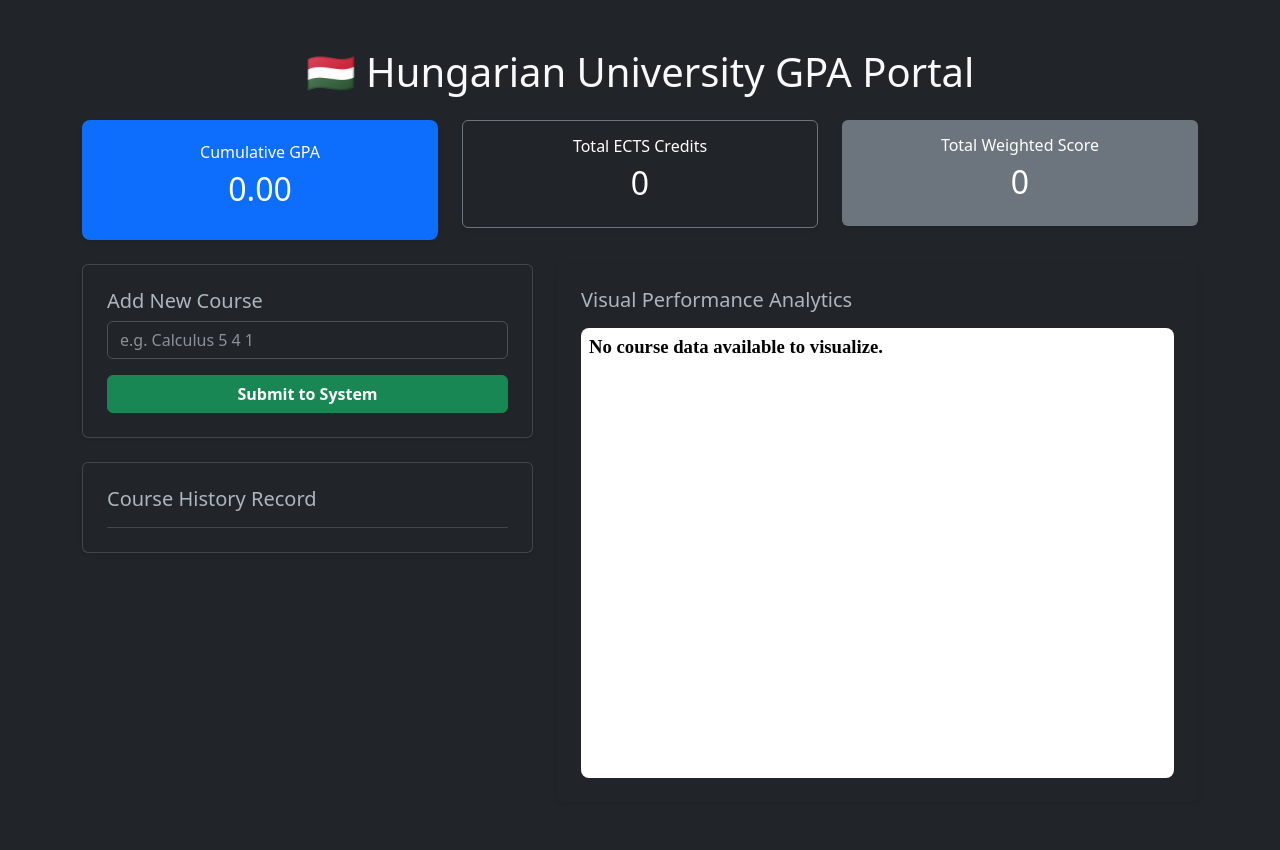
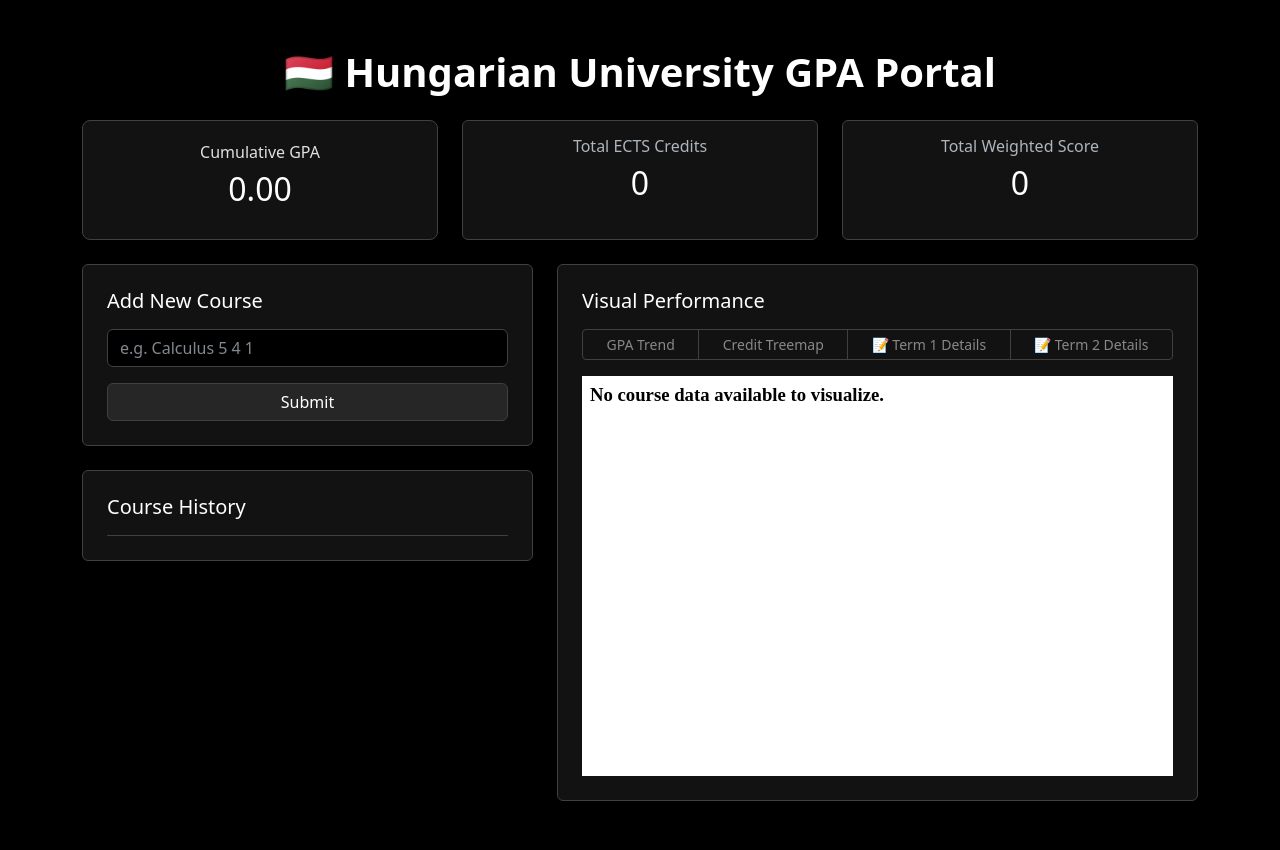
Before and after one commit to ronioz/my-gpa-calculator, a FastAPI app: page /dashboard in a window 1280 px wide. After the commit the page ends 801 px from the top, so only its background shows below. Run offline with FastAPI, Linux system fonts and the light colour scheme.

Commit message:
Final touches

```diff
--- a/src/app.py
+++ b/src/app.py
@@ -1,5 +1,4 @@
 from pathlib import Path
-import json
 
 from fastapi import FastAPI, HTTPException, Request, Form
 from fastapi.responses import HTMLResponse, RedirectResponse
@@ -13,33 +12,22 @@ from src.visualization import (
     generate_credits_plot,
     generate_term_specific_plot,
 )
-
-# ==========================================
-# 1. SETUP & INITIALIZATION
-# ==========================================
 app = FastAPI(title="Hungarian University GPA API", description="API and Dashboard for managing courses and calculating GPA.")
 
 BASE_DIR = Path(__file__).resolve().parent
 TEMPLATE_DIR = BASE_DIR.parent / "templates"
 templates = Jinja2Templates(directory=str(TEMPLATE_DIR))
 
-# Initialize the storage manager and load existing data
 my_courses = Courses()
 storage = CourseStorage()
 
-# Load the dictionary of courses from storage, and attach it to the Courses object
 my_courses.courses = storage.load()
 
-# Pydantic Model for API Input Validation
 class CourseInput(BaseModel):
     course_name: str
     credit: int
     score: int
     term_id: int
-
-# ==========================================
-# 2. DASHBOARD ROUTES (HTML & Forms)
-# ==========================================
 
 @app.get("/dashboard", response_class=HTMLResponse, tags=["Dashboard"])
 def view_dashboard(request: Request):
@@ -72,9 +60,7 @@ async def add_course(raw_input: str = Form(...)):
         new_course = Course(name, credit, score, term)
         my_courses.addCourse(new_course)
 
-        # 1. Save to disk
         storage.save(my_courses.courses)
-        # 2. Reload into memory immediately to ensure synchronization
         my_courses.courses = storage.load()
 
     except Exception as e:
@@ -88,9 +74,7 @@ async def delete_course(course_name: str):
     if course_name in my_courses.courses:
         my_courses.removeCourse(course_name)
 
-        # 1. Save to disk
         storage.save(my_courses.courses)
-        # 2. Reload into memory immediately
         my_courses.courses = storage.load()
 
     return RedirectResponse(url="/dashboard", status_code=303)
@@ -112,25 +96,19 @@ async def edit_course(
 
 @app.post("/edit/{course_name}")
 async def edit_course(course_name: str, new_credit: int, new_score: int, new_term: int):
-    courses_dict = storage.load() # Load existing state
+    courses_dict = storage.load()
 
     if course_name in courses_dict:
         course = courses_dict[course_name]
 
-        # Use the validation methods you wrote in classes.py
         course.changeTerm(new_term)
         course.changeCredit(new_credit)
         course.changeScore(new_score)
 
-        # Persist the change
         storage.save(courses_dict)
         return {"status": "success"}
 
     return {"status": "error", "message": "Course not found"}
-
-# ==========================================
-# 3. RAW API ENDPOINTS (JSON)
-# ==========================================
 
 @app.get("/", tags=["General"])
 def read_root():
@@ -178,10 +156,6 @@ def get_term_gpa(term_id: int):
         "term_gpa": round(my_courses.calculateGPAByTerm(term_id), 2)
     }
 
-# ==========================================
-# 4. VISUALIZATION ENDPOINTS (IFRAMES)
-# ==========================================
-
 @app.get("/visualize/gpa", response_class=HTMLResponse, tags=["Visualizations"])
 def visualize_gpa_by_term():
     """Returns an interactive Plotly bar chart of GPA by term."""
--- a/src/storage.py
+++ b/src/storage.py
@@ -7,7 +7,6 @@ class CourseStorage:
         self.filename = filename
 
     def save(self, courses_dict: dict) -> None:
-        # Convert Course objects to dictionaries for JSON serialization
         serializable = {
             name: course.to_dict()
             for name, course in courses_dict.items()
@@ -26,7 +25,6 @@ class CourseStorage:
             except json.JSONDecodeError:
                 return {}
 
-        # Convert dictionaries back into Course objects
         courses = {}
         for name, course_data in data.items():
             courses[name] = Course.from_dict(course_data)
--- a/templates/dashboard.html
+++ b/templates/dashboard.html
@@ -2,81 +2,94 @@
 <html lang="en" data-bs-theme="dark">
 <head>
     <style>
-        .flip-card { background-color: transparent; width: 100%; height: 120px; perspective: 1000px; }
+        :root {
+            --bg-deep: #000000;      /* Pure black */
+            --bg-card: #121212;      /* Near-black card */
+            --bg-surface: #1e1e1e;   /* Slightly lighter gray surface */
+            --text-main: #e0e0e0;    /* Soft gray */
+            --text-dim: #a0a0a0;     /* Dim gray */
+            --accent: #404040;       /* Border/Separator gray */
+        }
+        body { background-color: var(--bg-deep) !important; color: var(--text-main) !important; font-family: 'Inter', sans-serif; }
+        .card { background-color: var(--bg-card) !important; border: 1px solid var(--accent) !important; }
+        .list-group-item { background-color: var(--bg-card) !important; border-color: var(--accent) !important; color: var(--text-main) !important; }
+        .btn-success { background-color: #262626 !important; border: 1px solid #404040 !important; }
+        .btn-primary { background-color: #333333 !important; border: none; color: white !important; }
+        .btn-outline-info { color: #888 !important; border-color: #404040 !important; }
+        .btn-outline-info:hover { background-color: #262626 !important; color: #fff !important; }
+
+        /* Fixed Flip Card Logic */
+        .flip-card { background-color: transparent; width: 100%; height: 120px; perspective: 1000px; cursor: pointer; }
         .flip-card-inner { position: relative; width: 100%; height: 100%; transition: transform 0.6s; transform-style: preserve-3d; }
         .flip-card:hover .flip-card-inner { transform: rotateY(180deg); }
-        .flip-card-front, .flip-card-back { position: absolute; width: 100%; height: 100%; backface-visibility: hidden; display: flex; flex-direction: column; justify-content: center; align-items: center; border-radius: 8px; }
-        .flip-card-back { transform: rotateY(180deg); background-color: #0da5fd; }
+        .flip-card-front, .flip-card-back { position: absolute; width: 100%; height: 100%; backface-visibility: hidden; display: flex; flex-direction: column; justify-content: center; align-items: center; border-radius: 8px; border: 1px solid var(--accent); }
+        .flip-card-front { background-color: var(--bg-card); }
+        .flip-card-back { transform: rotateY(180deg); background-color: #262626; }
+        iframe { background-color: transparent !important; border: none !important; }
     </style>
     <meta charset="UTF-8">
-    <title>Hungarian University GPA Dashboard</title>
+    <title>Hungarian University GPA Portal</title>
     <link rel="stylesheet" href="https://cdn.jsdelivr.net/npm/bootstrap@5.3.0/dist/css/bootstrap.min.css">
 </head>
-<body class="bg-dark text-light">
+<body>
 
 <div class="container my-5">
-    <h1 class="mb-4 text-center">🇭🇺 Hungarian University GPA Portal</h1>
+    <h1 class="mb-4 text-center fw-bold" style="color: #ffffff;">🇭🇺 Hungarian University GPA Portal</h1>
 
     <div class="row text-center mb-4">
         <div class="col-md-4">
             <div class="flip-card">
                 <div class="flip-card-inner">
-                    <div class="flip-card-front bg-primary text-white shadow-sm">
-                        <h6>Cumulative GPA</h6>
-                        <h2>{{ cumulative_gpa }}</h2>
+                    <div class="flip-card-front">
+                        <h6 class="text-dim">Cumulative GPA</h6>
+                        <h2 style="color: #ffffff;">{{ cumulative_gpa }}</h2>
                     </div>
-                    <div class="flip-card-back text-white shadow-sm">
-                        <h6>GPA (4.0 Scale)</h6>
-                        <h2>{{ (cumulative_gpa | float * 4 / 5) | round(2) }}</h2>
+                    <div class="flip-card-back">
+                        <h6 class="text-dim">GPA (4.0 Scale)</h6>
+                        <h2 style="color: #ffffff;">{{ (cumulative_gpa | float * 4 / 5) | round(2) }}</h2>
                     </div>
                 </div>
             </div>
         </div>
         <div class="col-md-4">
-            <div class="card p-3 shadow-sm bg-dark text-white border-secondary">
-                <h6>Total ECTS Credits</h6>
-                <h2>{{ total_credits }}</h2>
+            <div class="card p-3 h-100">
+                <h6 class="text-dim">Total ECTS Credits</h6>
+                <h2 style="color: #ffffff;">{{ total_credits }}</h2>
             </div>
         </div>
         <div class="col-md-4">
-            <div class="card p-3 shadow-sm bg-secondary text-white border-0">
-                <h6>Total Weighted Score</h6>
-                <h2>{{ total_score }}</h2>
+            <div class="card p-3 h-100">
+                <h6 class="text-dim">Total Weighted Score</h6>
+                <h2 style="color: #ffffff;">{{ total_score }}</h2>
             </div>
         </div>
     </div>
 
     <div class="row">
         <div class="col-md-5">
-            <div class="card p-4 shadow-sm mb-4">
-                <h5>Add New Course</h5>
+            <div class="card p-4 mb-4">
+                <h5 class="mb-3" style="color: #ffffff;">Add New Course</h5>
                 <form action="/add-course" method="POST">
-                    <div class="mb-3">
-                        <input type="text" name="raw_input" class="form-control" placeholder="e.g. Calculus 5 4 1" required>
-                    </div>
-                    <button type="submit" class="btn btn-success w-100 fw-bold">Submit to System</button>
+                    <input type="text" name="raw_input" class="form-control mb-3" placeholder="e.g. Calculus 5 4 1" style="background: #000; border-color: #404040; color: #fff;" required>
+                    <button type="submit" class="btn btn-success w-100">Submit</button>
                 </form>
             </div>
 
-            <div class="card p-4 shadow-sm" style="max-height: 400px; overflow-y: auto;">
-                <h5>Course History Record</h5>
-                <ul class="list-group mt-2">
+            <div class="card p-4" style="max-height: 400px; overflow-y: auto;">
+                <h5 class="mb-3" style="color: #ffffff;">Course History</h5>
+                <ul class="list-group">
                     {% for course in courses %}
-                    <li class="list-group-item d-flex flex-column gap-2">
-                        <div class="d-flex justify-content-between align-items-center w-100">
-                            <div>
-                                <strong>{{ course.courseName }}</strong>
-                                <div class="text-muted small">Term: {{ course.termID }}</div>
-                            </div>
+                    <li class="list-group-item">
+                        <div class="d-flex justify-content-between align-items-center mb-2">
+                            <strong style="color: #ffffff;">{{ course.courseName }}</strong>
                             <form action="/delete-course/{{ course.courseName }}" method="post" class="m-0">
-                                <button type="submit" class="btn btn-sm btn-outline-danger">&times;</button>
+                                <button type="submit" class="btn btn-sm" style="color: #555;">&times;</button>
                             </form>
                         </div>
-
-                        <form action="/edit-course" method="post" class="d-flex gap-1 align-items-center">
+                        <form action="/edit-course" method="post" class="d-flex gap-2">
                             <input type="hidden" name="course_name" value="{{ course.courseName }}">
-                            <input type="number" name="new_credit" class="form-control form-control-sm" style="width: 60px;" value="{{ course.credit }}" placeholder="Cr" required>
-                            <input type="number" name="new_score" class="form-control form-control-sm" style="width: 60px;" value="{{ course.score }}" placeholder="Gr" required>
+                            <input type="number" name="new_credit" class="form-control form-control-sm" value="{{ course.credit }}" style="width: 60px; background: #000; border-color: #404040; color: #fff;">
+                            <input type="number" name="new_score" class="form-control form-control-sm" value="{{ course.score }}" style="width: 60px; background: #000; border-color: #404040; color: #fff;">
                             <button type="submit" class="btn btn-sm btn-primary">Save</button>
                         </form>
                     </li>
@@ -86,14 +99,27 @@
         </div>
 
         <div class="col-md-7">
-            <div class="card p-4 shadow-sm h-100 border-0">
-                <h5 class="mb-3">Visual Performance Analytics</h5>
-                <iframe name="vizFrame" src="/visualize/gpa" width="100%" height="450px" style="border:none; border-radius: 8px;"></iframe>
+            <div class="card p-4 h-100">
+                <h5 class="mb-3" style="color: #ffffff;">Visual Performance</h5>
+                <div class="btn-group mb-3">
+                    <a href="/visualize/gpa" target="vizFrame" class="btn btn-sm btn-outline-info">GPA Trend</a>
+                    <a href="/visualize/credits" target="vizFrame" class="btn btn-sm btn-outline-info">Credit Treemap</a>
+                        <a href="/visualize/term/1" target="vizFrame" class="btn btn-sm btn-outline-info">📝 Term 1 Details</a>
+                        <a href="/visualize/term/2" target="vizFrame" class="btn btn-sm btn-outline-info">📝 Term 2 Details</a>
+                </div>
+                <iframe
+                    name="vizFrame"
+                    src="/visualize/gpa"
+                    width="100%"
+                    height="400px"
+                    style="border:none; margin: 0; padding: 0; background-color: transparent;"
+                    scrolling="no">
+                </iframe>
             </div>
         </div>
     </div>
 </div>
-
-<script src="https://cdn.jsdelivr.net/npm/bootstrap@5.3.0/dist/js/bootstrap.bundle.min.js"></script>
 </body>
 </html>
+</body>
+</html>
```
Also changed, not shown: src/visualization.py (+50 -115 lines).
